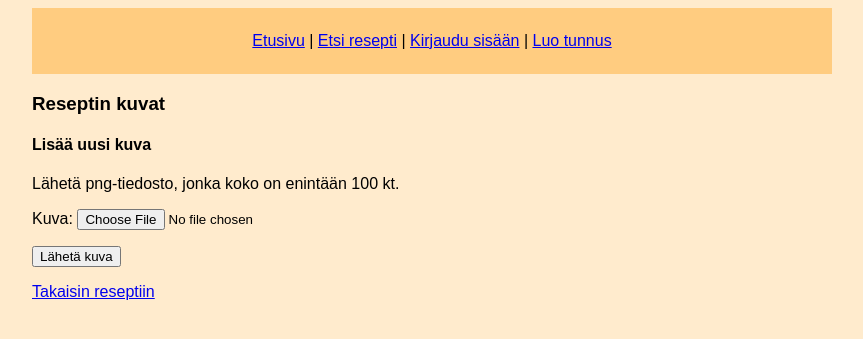
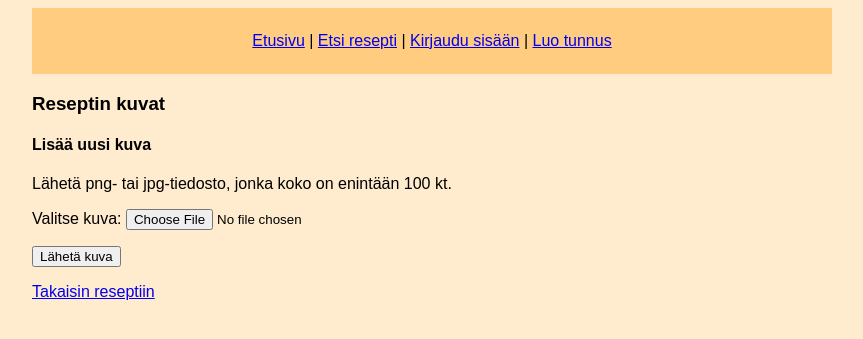
Before and after one commit to eesalor/ruokareseptit, a Flask app: template templates/images.html in a window 1280 px wide. Shown: the part 109-448 px from the top of the page, without its empty margins (208-1071 px from the left). Run offline with Flask 3, Linux system fonts and the light colour scheme; the template is opened without the code that fills it, so the values that code supplies are empty.

Commit message:
Add flash messages and edit allowed image file formats

```diff
--- a/app.py
+++ b/app.py
@@ -31,7 +31,7 @@ def show_lines(content):
 @app.route("/")
 def index():
     all_recipes = recipes.get_recipes()
-    return render_template("index.html", recipes = all_recipes)
+    return render_template("index.html", recipes=all_recipes)
 
 @app.route("/register")
 def register():
@@ -81,6 +81,7 @@ def login():
             session["user_id"] = user_id
             session["username"] = username
             session["csrf_token"] = secrets.token_hex(16)
+            flash("Kirjautuminen onnistui!")
             return redirect(next_page)
 
         else:
@@ -93,6 +94,7 @@ def logout():
     if "user_id" in session:
         del session["user_id"]
         del session["username"]
+    flash("Uloskirjautuminen onnistui!")
     return redirect("/")
 
 @app.route("/new_recipe")
@@ -130,7 +132,7 @@ def create_recipe():
             classes.append((class_title, class_value))
 
     recipes.add_recipe(title, ingredient, instruction, user_id, classes)
-
+    flash("Reseptin luonti onnistui!")
     return redirect("/")
 
 @app.route("/recipe/<int:recipe_id>")
@@ -210,6 +212,7 @@ def update_recipe():
 
     recipes.update_recipe(recipe_id, title, ingredient, instruction, classes)
 
+    flash("Reseptin muokkaus onnistui!")
     return redirect("/recipe/" + str(recipe_id))
 
 @app.route("/remove_recipe/<int:recipe_id>", methods=["GET", "POST"])
@@ -228,6 +231,7 @@ def remove_recipe(recipe_id):
         check_csrf()
         if "remove" in request.form:
             recipes.remove_recipe(recipe_id)
+            flash("Reseptin poisto onnistui!")
             return redirect("/")
         else:
             return redirect("/recipe/" + str(recipe_id))
@@ -275,6 +279,7 @@ def create_review():
 
     recipes.add_review(recipe_id, user_id, comment, grade)
 
+    flash("Arvostelun lähettäminen onnistui!")
     return redirect("/recipe/" + str(recipe_id))
 
 @app.route("/images/<int:recipe_id>")
@@ -303,7 +308,15 @@ def add_image():
         abort(403)
 
     file = request.files["image"]
+    if not file:
+        flash("VIRHE: Valitse ensin kuva, jonka haluat lisätä!")
+        return redirect("/images/" + str(recipe_id))
+
     if not file.filename.endswith(".png"):
+        flash("VIRHE: väärä tiedostomuoto")
+        return redirect("/images/" + str(recipe_id))
+
+    if not file.filename.endswith(".jpg"):
         flash("VIRHE: väärä tiedostomuoto")
         return redirect("/images/" + str(recipe_id))
 
@@ -313,6 +326,7 @@ def add_image():
         return redirect("/images/" + str(recipe_id))
 
     recipes.add_image(recipe_id, image)
+    flash("Kuvan lisääminen onnistui!")
     return redirect("/images/" + str(recipe_id))
 
 @app.route("/remove_images", methods=["POST"])
@@ -330,4 +344,5 @@ def remove_images():
     for image_id in request.form.getlist("image_id"):
         recipes.remove_image(recipe_id, image_id)
 
+    flash("Valitsemiesi kuvien poistaminen onnistui!")
     return redirect("/images/" + str(recipe_id))
--- a/templates/images.html
+++ b/templates/images.html
@@ -22,10 +22,10 @@
 {% endif %}
 
 <h4>Lisää uusi kuva</h4>
-<p>Lähetä png-tiedosto, jonka koko on enintään 100 kt.</p>
+<p>Lähetä png- tai jpg-tiedosto, jonka koko on enintään 100 kt.</p>
 <form action="/add_image" method="post" enctype="multipart/form-data">
   <p>
-    <label for="image">Kuva:</label>
+    <label for="image">Valitse kuva:</label>
     <input type="file" name="image" id="image" accept=".png" />
   </p>
   <input type="hidden" name="recipe_id" value="{{ recipe.id }}" />
```
